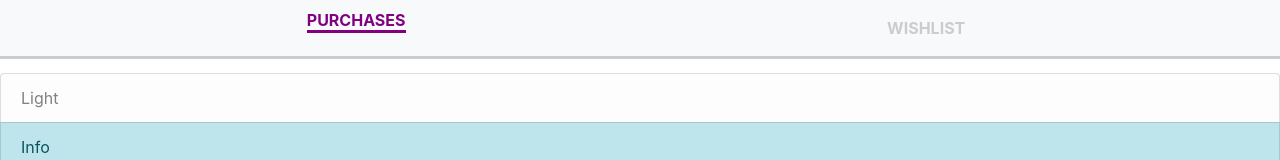
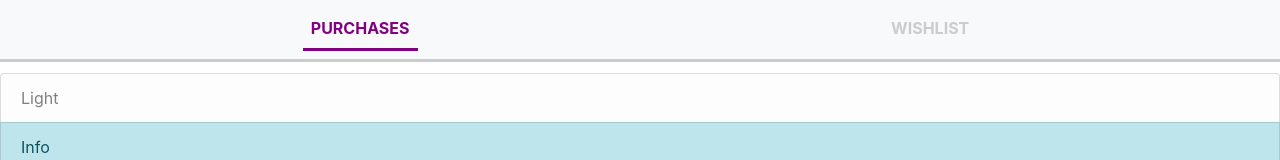
Before and after one commit to mehrnooshbahmani/Polygani, a React (Create React App) app: page / in a window 1280 px wide. Shown: the top 160 px of the page. Built offline with nearby package versions, Linux system fonts and the light colour scheme.

Commit message:
initialcommit4

```diff
--- a/src/App.css
+++ b/src/App.css
@@ -46,17 +46,17 @@ figure{
   width: 50%;
   text-align: center;
 }
-nav-item:hover{
+/* nav-item:hover{
     border-bottom: 3px solid purple;
-}
+} */
 .nav-link{
   color: #CCCCCC;
   font-weight: bold;
 }
-.nav-link:hover{
+/* .nav-link:hover{
   border-bottom: 3px solid purple;
   color: purple !important;
-}
+} */
 /* .nav-link:active{
   border-bottom: 3px solid purple;
   color: purple !important;
@@ -67,6 +67,11 @@ nav-item:hover{
   border-bottom: 3px solid purple;
   color: purple !important;
 }
+/* .nav-link-deactive{
+  color: #CCCCCC !important;
+  font-weight: bold;
+  border-bottom: none !important;
+} */
 .movedTrue{
   position: sticky;
   top: 0;
--- a/src/components/Navigation.js
+++ b/src/components/Navigation.js
@@ -1,9 +1,11 @@
+import { cleanup } from "@testing-library/react";
 import React from "react";
 import { unstable_createPortal } from "react-dom/cjs/react-dom.development";
 import { Link, withRouter } from "react-router-dom";
 
 
 function Navigation(props) {
+
   return (
     <div className={`navigation ${props.className1}`}
      >
@@ -15,16 +17,23 @@ function Navigation(props) {
                   props.location.pathname === "/purchase" || "/" ? "active" : ""
                 }`}
               >
-                <Link  to="/purchase" className={`${props.className2}`}>
+                <Link className={`nav-link  ${
+                  (props.location.pathname === "/purchase" || "/" ? "active" : "" ) ? `${props.className2}` : ""
+                }`} to="/purchase"
+
+                >
                   PURCHASES
                 </Link>
               </div>
               <div
                 className={`nav-item-right ${
-                  props.location.pathname === "/wishlist" ? "active" : ""
+                  props.location.pathname === "/wishlist"  ? "active" : ""
                 }`}
               >
-                <Link  to="/wishlist"  className={`${props.className3}`}>
+                <Link className={`nav-link ${
+                  (props.location.pathname === "/purchase" || "/" ? "active" : "" ) ? `${props.className3}` : ""
+                }`}  to="/wishlist"
+                >
                   WISHLIST
                 </Link>
               </div>
--- a/src/components/Scroll.js
+++ b/src/components/Scroll.js
@@ -9,7 +9,6 @@ class MyComponent extends React.Component {
         super(props);
         this.onScroll=this.onScroll.bind(this);
         this.updateDimensions=this.updateDimensions.bind(this);
-        this.onselect=this.onselect.bind(this);
 
         this.state={
             finalHeight: 0,
@@ -17,19 +16,17 @@ class MyComponent extends React.Component {
             flag: true,
             finalWidth: 0,
             width: window.innerWidth,
-            flagWidth: true
+            flagWidth: true,
         }
     }
 
     componentDidMount(){
         window.addEventListener('scroll',this.onScroll,true);
         window.addEventListener('resize', this.updateDimensions,true);
-        window.addEventListener('resize', this.onselect,true);
     }
     componentWillUnmount(){
         window.removeEventListener('scroll',this.onScroll);
-        window.removeEventListener("resize", this.updateDimensions);
-        window.removeEventListener("resize", this.onselect);
+        window.removeEventListener('resize',this.updateDimensions);
     }
     onScroll(){
         let nextHeight=window.scrollY;
@@ -42,8 +39,8 @@ class MyComponent extends React.Component {
             }
         });
 
-        console.log(this.state.finalHeight);
-        console.log(this.state.flag);
+        // console.log(this.state.finalHeight);
+        // console.log(this.state.flag);
 
     }
     updateDimensions() {
@@ -56,12 +53,9 @@ class MyComponent extends React.Component {
 
           }
       });
-        console.log(this.state.width);
-        console.log(this.state.finalWidth);
+        // console.log(this.state.width);
+        // console.log(this.state.finalWidth);
         console.log(this.state.flagWidth);
-    }
-    onselect(){
-      console.log(window.onselect);
     }
 
     render() {
```
